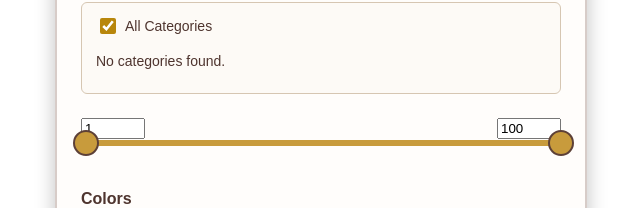
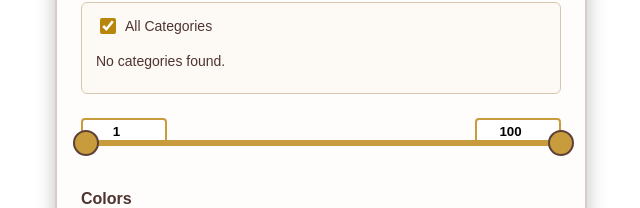
Before and after one commit to BLOUDANJEWELLERY/webns, a Next.js app in the folder nextjs/: page /components/filtersortmodal in a window 1280 px wide. Shown: the part 206-414 px from the top of the page, without its empty margins (319-959 px from the left). Built offline with nearby package versions, Linux system fonts and the light colour scheme.

Commit message:
Update filter.module.css

```diff
--- a/nextjs/src/styles/filter.module.css
+++ b/nextjs/src/styles/filter.module.css
@@ -48,7 +48,16 @@
   display: flex;
   justify-content: space-between;
   margin-top: 12px;
+  gap: 12px;
+}
+
+.sliderValues input {
+  width: 70px;
+  padding: 4px 6px;
+  border: 2px solid #c89b3c;
+  border-radius: 4px;
   font-weight: 600;
+  text-align: center;
 }
 
 /* ----- main ----- */
```
